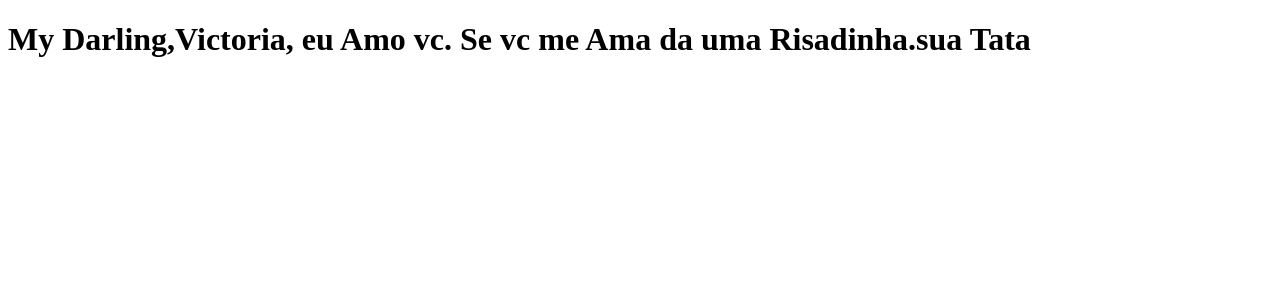
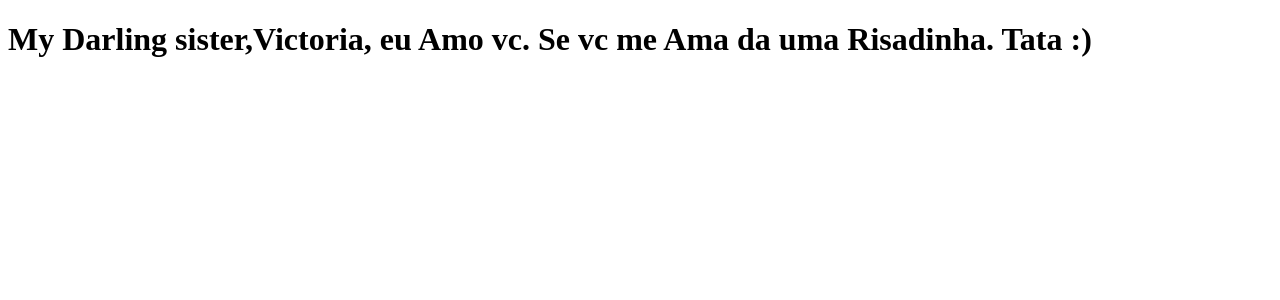
Before and after one commit to Taty1305/clone-tabnews, a Next.js app: page / in a window 1280 px wide. Shown: the top 300 px of the page. Built offline with nearby package versions, Linux system fonts and the light colour scheme.

Commit message:
alterando

```diff
--- a/pages/index.js
+++ b/pages/index.js
@@ -1,5 +1,6 @@
 function Home(){
-    return <h1>My Darling,Victoria, eu Amo vc. Se vc me Ama da uma Risadinha.sua Tata</h1>
+    return <h1>My Darling sister,Victoria, eu Amo vc. Se vc me Ama da uma Risadinha.
+        Tata :) </h1>
 
 }
 export default Home;
```
